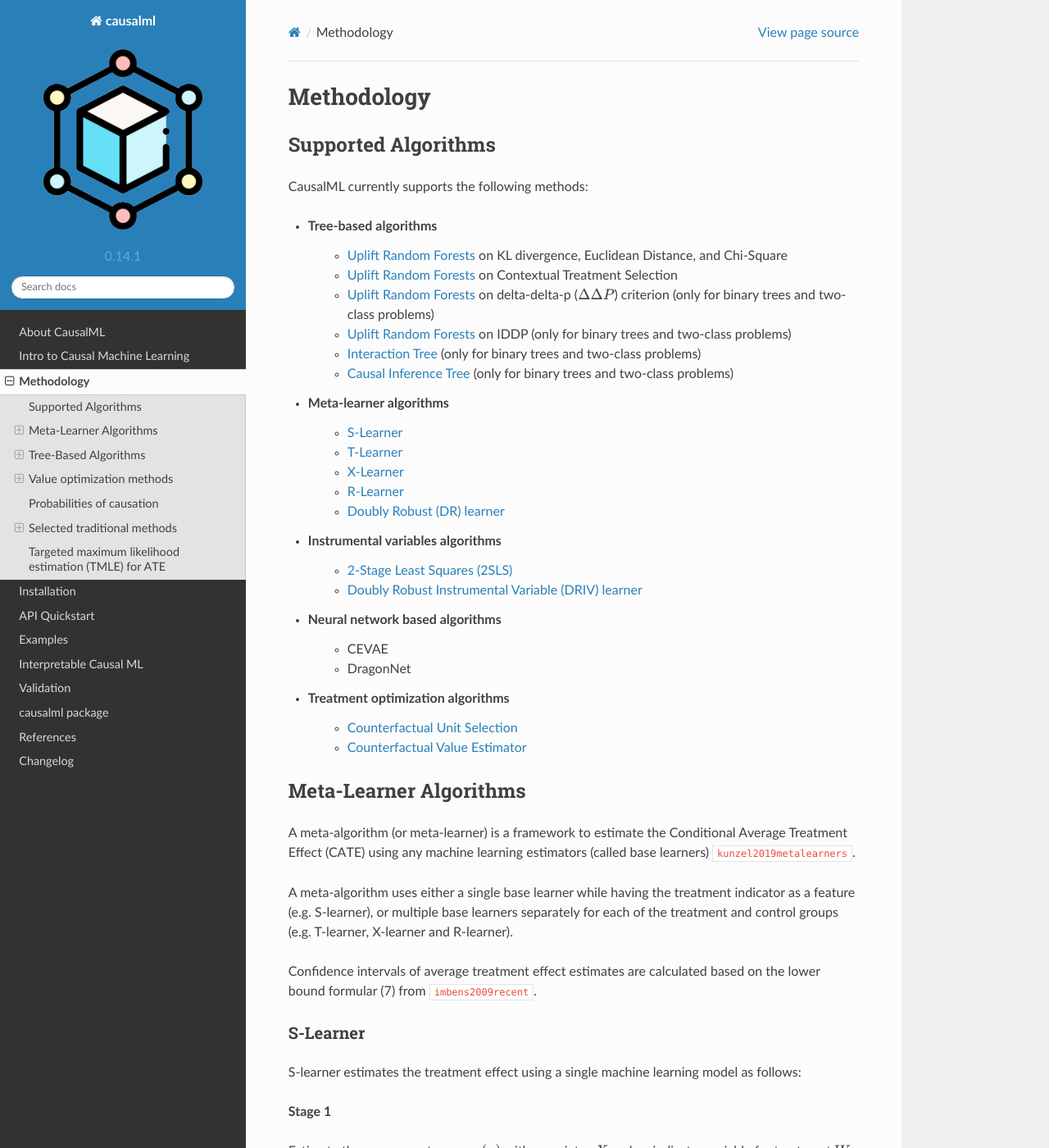
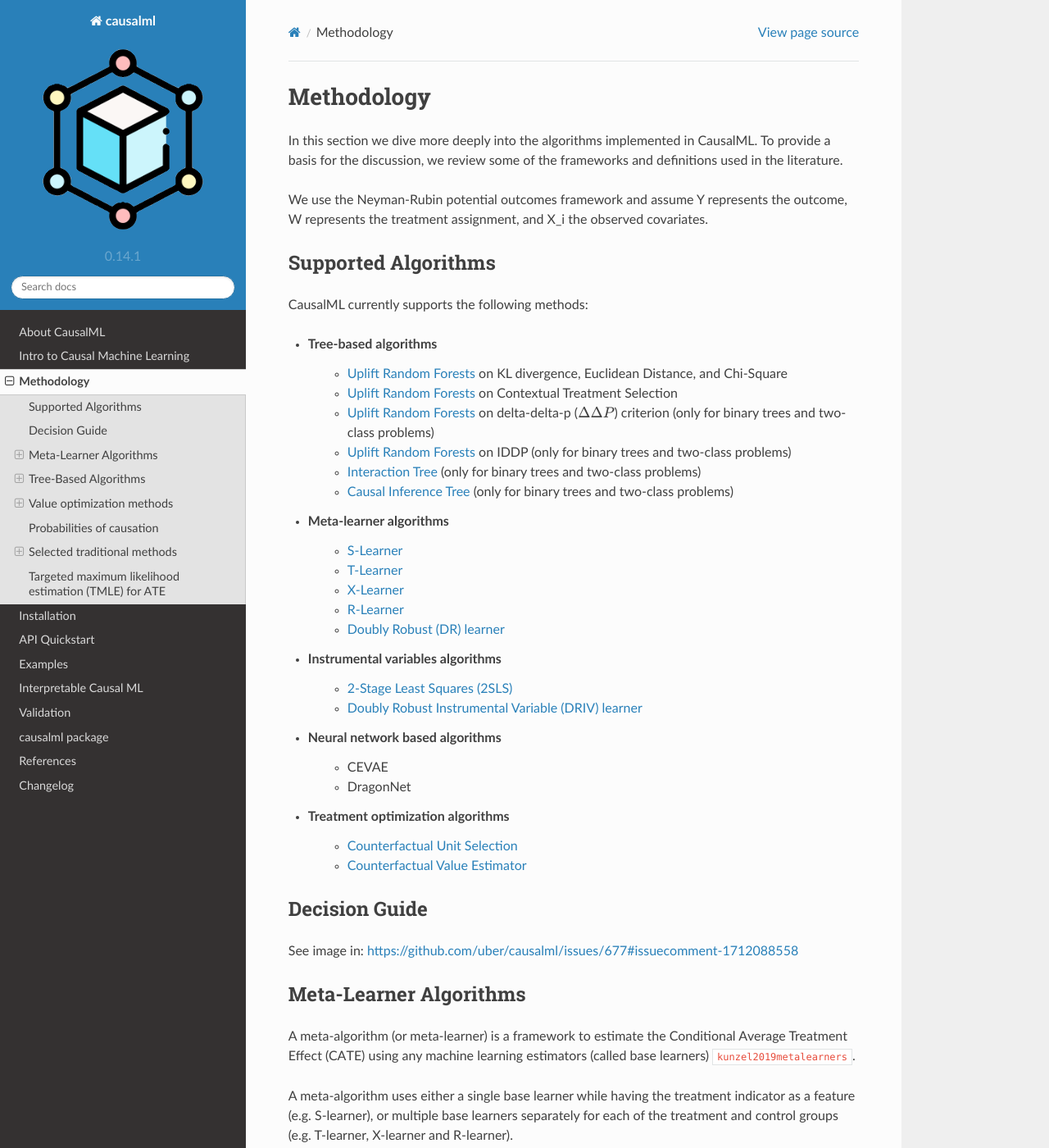
Before and after one commit to uber/causalml, a Sphinx documentation site: the page built from docs/methodology.rst, in a window 1280 px wide and 1400 px high. Shown: the whole window at 82% size. Built offline with Sphinx 7.4.7 and the Read the Docs theme 2.0.0, drawn with Linux system fonts in a browser that asks for light colours; pages that are not in the unit, such as notebooks, are missing from menus; cross-references to code outside the pages are shown as plain code.

Commit message:
add intro, decision guide

```diff
--- a/docs/methodology.rst
+++ b/docs/methodology.rst
@@ -1,6 +1,11 @@
 ===========
 Methodology
 ===========
+
+In this section we dive more deeply into the algorithms implemented in CausalML.  To provide a basis for the discussion, we review some of the frameworks and definitions used in the literature.
+
+We use the Neyman-Rubin potential outcomes framework and assume Y represents the outcome, W represents the treatment assignment, and X_i the observed covariates.
+
 
 Supported Algorithms
 --------------------
@@ -28,6 +33,12 @@
 - Treatment optimization algorithms
     - :ref:`Counterfactual Unit Selection`
     - :ref:`Counterfactual Value Estimator`
+
+
+Decision Guide
+--------------
+
+See image in: https://github.com/uber/causalml/issues/677#issuecomment-1712088558
 
 
 Meta-Learner Algorithms
```
